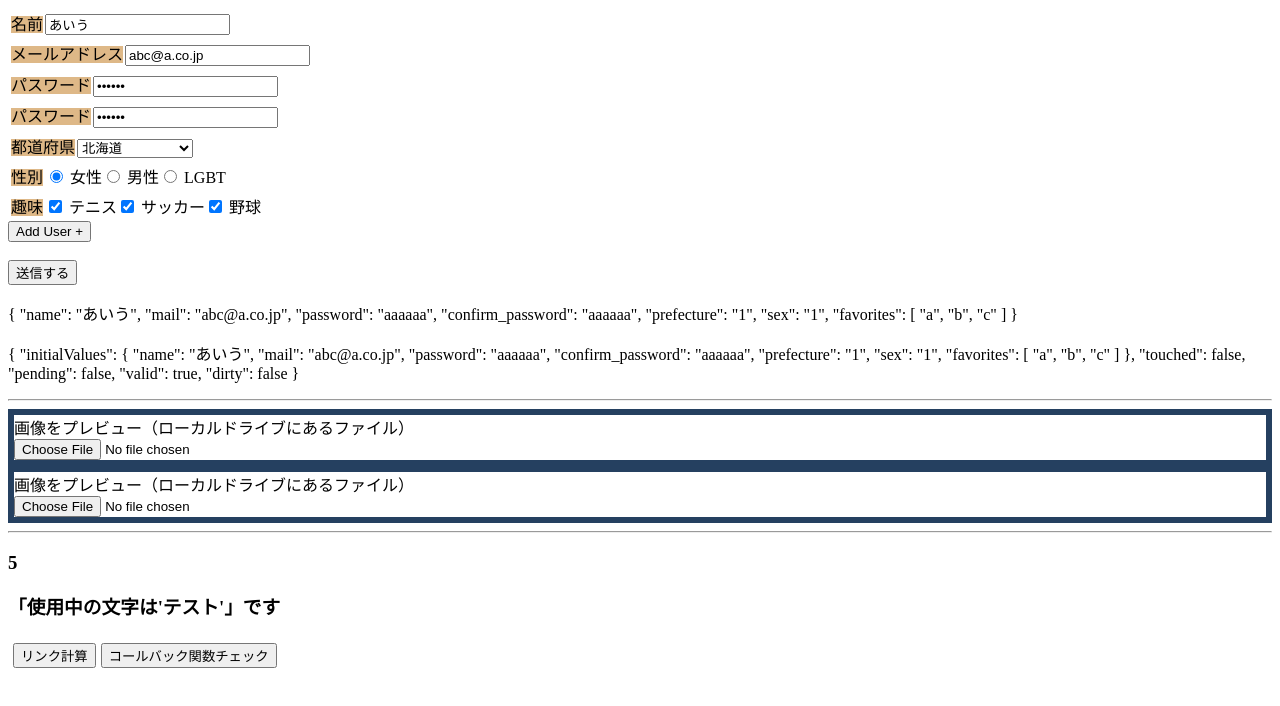
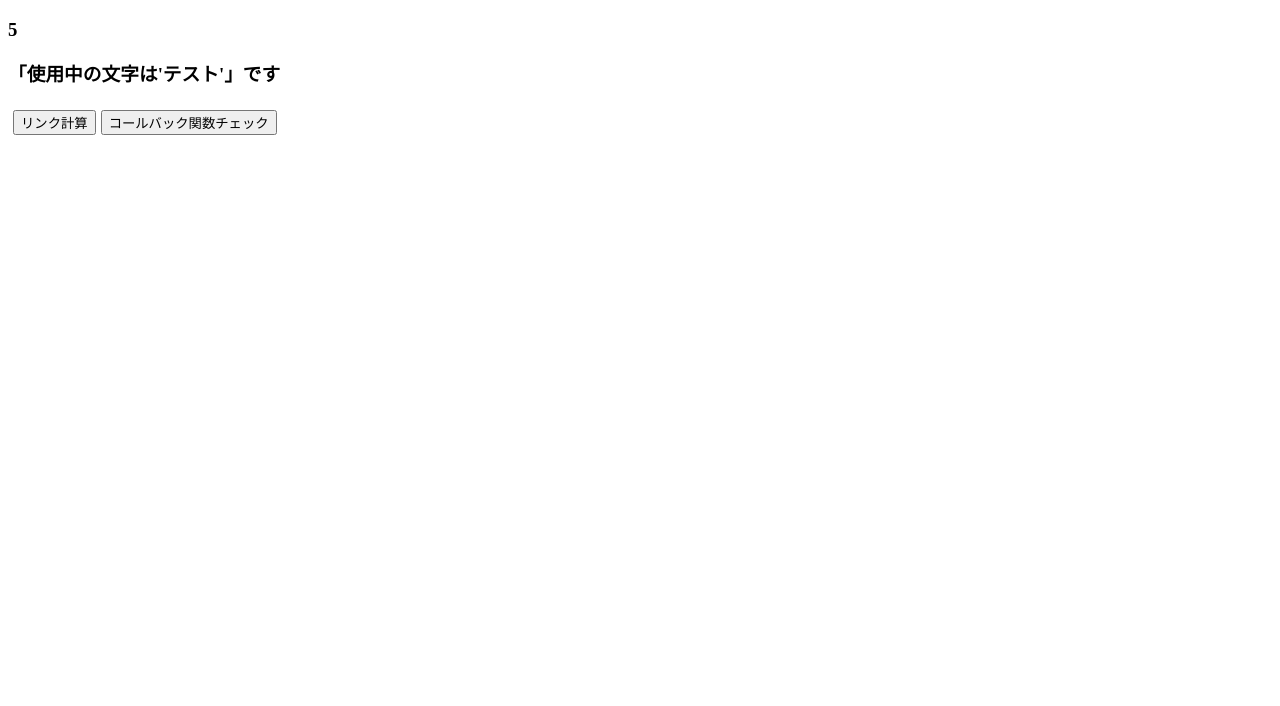
Before and after one commit to afurosan/vue-validation-form, a Vue app: page / in a window 1280 px wide. Shown: the top 706 px of the page. Built offline with nearby package versions, Linux system fonts and the light colour scheme.

Commit message:
Groupbyの複数キーバージョン

```diff
--- a/src/App.vue
+++ b/src/App.vue
@@ -1,17 +1,5 @@
 <template>
-  <form-validate />
-  <!-- <form-test /> -->
 
-  <hr>
-  <form-local-image
-      top-msg="画像をプレビュー（ローカルドライブにあるファイル）"
-      alt-msg="画像は表示できません"
-  />
-  <form-local-image
-      top-msg="画像をプレビュー（ローカルドライブにあるファイル）"
-      alt-msg="画像は表示できません"
-  />
-  <hr>
   <form-linq-sample></form-linq-sample>
 
 </template>
@@ -26,9 +14,9 @@ import FormLinqSample from "@/components/templates/FormLinqSample.vue";
 export default defineComponent({
   name: "App",
   components: {
-    FormValidate,
+    //FormValidate,
     // FormTest,
-    FormLocalImage,
+    //FormLocalImage,
     FormLinqSample,
   },
 });
--- a/src/components/templates/FormLinqSample.vue
+++ b/src/components/templates/FormLinqSample.vue
@@ -110,24 +110,36 @@ export default defineComponent({
     const orders =
         [{
           place: '秋葉原',
+          shop: 'スタバ',
           products: ['ホットコーヒー', 'ホットコーヒー', 'ホットコーヒー', 'ホットコーヒー'],
-          amounts: 920
+          amounts: 1
         }, {
           place: '秋葉原',
+          shop: 'コメダ',
           products: ['アイスコーヒー', 'アイスカフェモカ', 'アイスティー'],
-          amounts: 680
+          amounts: 2
         }, {
           place: '上越',
+          shop: 'コメダ',
           products: ['ホットコーヒー', 'アイスコーヒー', 'コーラ'],
-          amounts: 690
+          amounts: 2
         }, {
           place: '上越',
+          shop: 'コメダ',
           products: ['コーラ', 'マンゴーソーダ'],
-          amounts: 680
-        },{
+          amounts: 2
+        },
+        {
+          place: '上越',
+          shop: 'スタバ',
+          products: ['コーラ', 'マンゴーソーダ'],
+          amounts: 1
+        },
+        {
           place: '秋葉原',
+          shop: 'スタバ',
           products: ['ホットコーヒー', 'ホットティー', 'アイスティー'],
-          amounts: 790
+          amounts: 1
         }
         ];
 
@@ -140,19 +152,19 @@ export default defineComponent({
       //集計のパターン
       let res = asEnumerable(orders)
             .GroupBy(
-                x => x.place,
+                   x => x.place +','+ x.shop,
                 x => x,
                 ( key, items) => {
                   const g = asEnumerable(items);
                   return {
-                    place: key,
+                    key: key,
                     avg: g.Average(i => i.amounts),
                     min: g.Min(i => i.amounts),
                     max: g.Max(i => i.amounts),
                     sum: g.Sum(i => i.amounts),
                   }
                 }
-            ).ToArray();
+            ).OrderByDescending(x => x.sum).ToArray();
 
           console.log(res);
     }
```
